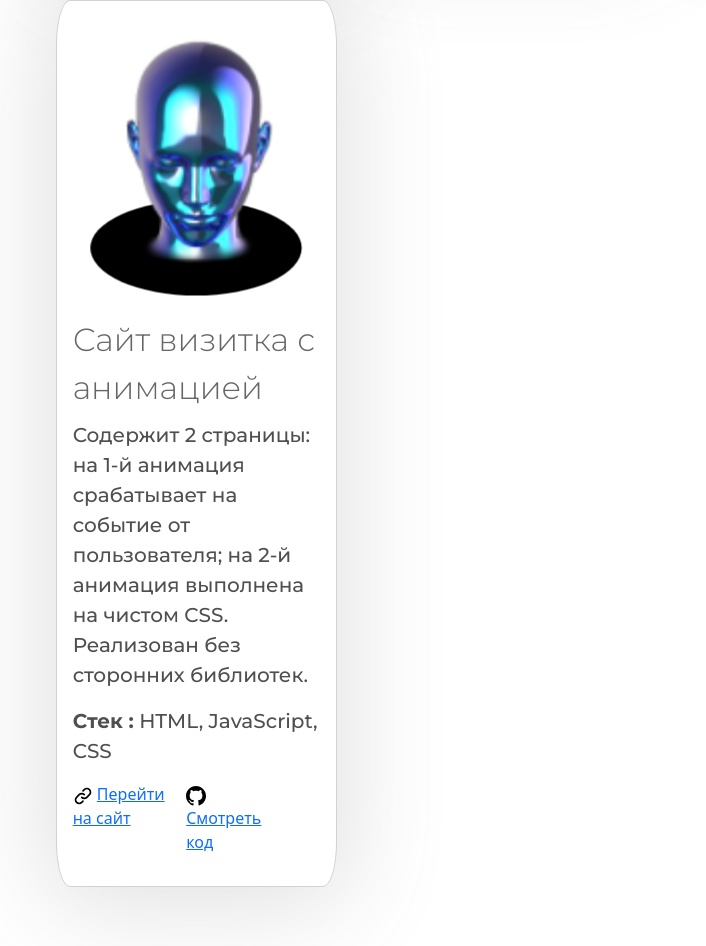
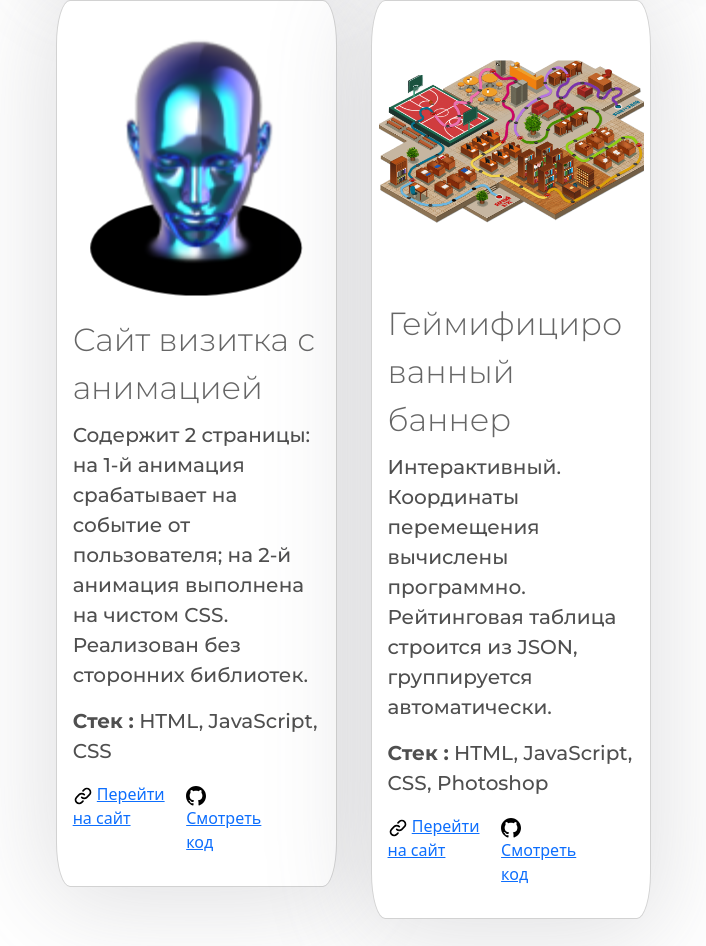
Before and after one commit to SectorPrize/Portfolio, a plain HTML site: page index.html in a window 1280 px wide. Shown: the part 2874-3820 px from the top of the page, without its empty margins (129-835 px from the left). Drawn offline with nearby package versions, Linux system fonts and the light colour scheme.

Commit message:
Some upgrade

```diff
--- a/index.html
+++ b/index.html
@@ -215,7 +215,7 @@
             <div class="card">
               <img
                 style="scale: 0.9"
-                src="images/lavka.png"
+                src="images/lavka1.png"
                 class="card-img-top"
                 alt="..."
               />
@@ -316,6 +316,61 @@
               </div>
             </div>
           </div>
+          <div class="col">
+            <div class="card">
+              <img
+                src="images/university.png"
+                class="card-img-top"
+                style="scale: 0.95; margin-top: 20%; margin-bottom: 20%"
+                alt="..."
+              />
+              <div
+                style="
+                  display: flex;
+                  flex-direction: column;
+                  align-items: center;
+                "
+              ></div>
+              <div class="card-body">
+                <p class="card-title parDateFontSmall">
+                  Геймифицированный баннер
+                </p>
+                <p class="card-text parDateFontSmallest">
+                  Интерактивный. Координаты перемещения вычислены программно.
+                  Рейтинговая таблица строится из JSON, группируется
+                  автоматически.
+                </p>
+                <p>
+                  <span class="parDateFontSmallest"><b>Стек :</b></span
+                  ><span class="parDateFontSmallest">
+                    HTML, JavaScript, CSS, Photoshop</span
+                  >
+                </p>
+                <div class="projectsIcons">
+                  <p>
+                    <img src="images/akar-icons_link-chain.svg" />
+                    <span
+                      ><a
+                        href="https://sectorprize.github.io/UniverGame/"
+                        target="_blank"
+                        >Перейти на сайт</a
+                      ></span
+                    >
+                  </p>
+                  <p>
+                    <img src="images/akar-icons_github-fill (1).svg" />
+                    <span
+                      ><a
+                        href="https://github.com/SectorPrize/UniverGame/"
+                        target="_blank"
+                        >Смотреть код</a
+                      ></span
+                    >
+                  </p>
+                </div>
+              </div>
+            </div>
+          </div>
         </div>
       </div>
       <div class="navPreDown">
--- a/style.css
+++ b/style.css
@@ -74,6 +74,7 @@
   width: 77%;
   justify-items: center;
   align-items: center;
+  cursor: pointer;
 }
 
 .projects {
```
Also changed, not shown: images/lavka1.png (added), images/university.png (added).
